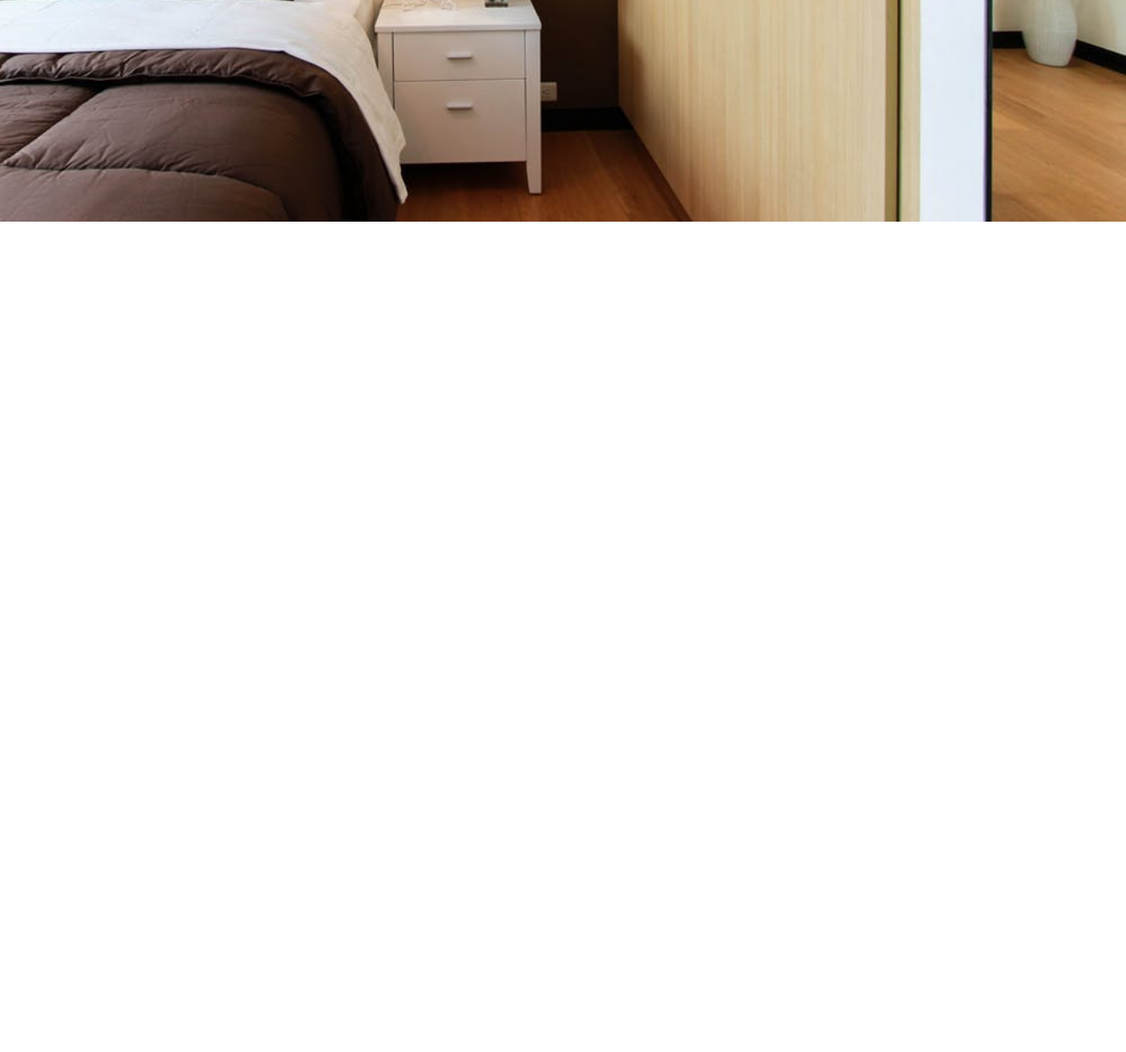
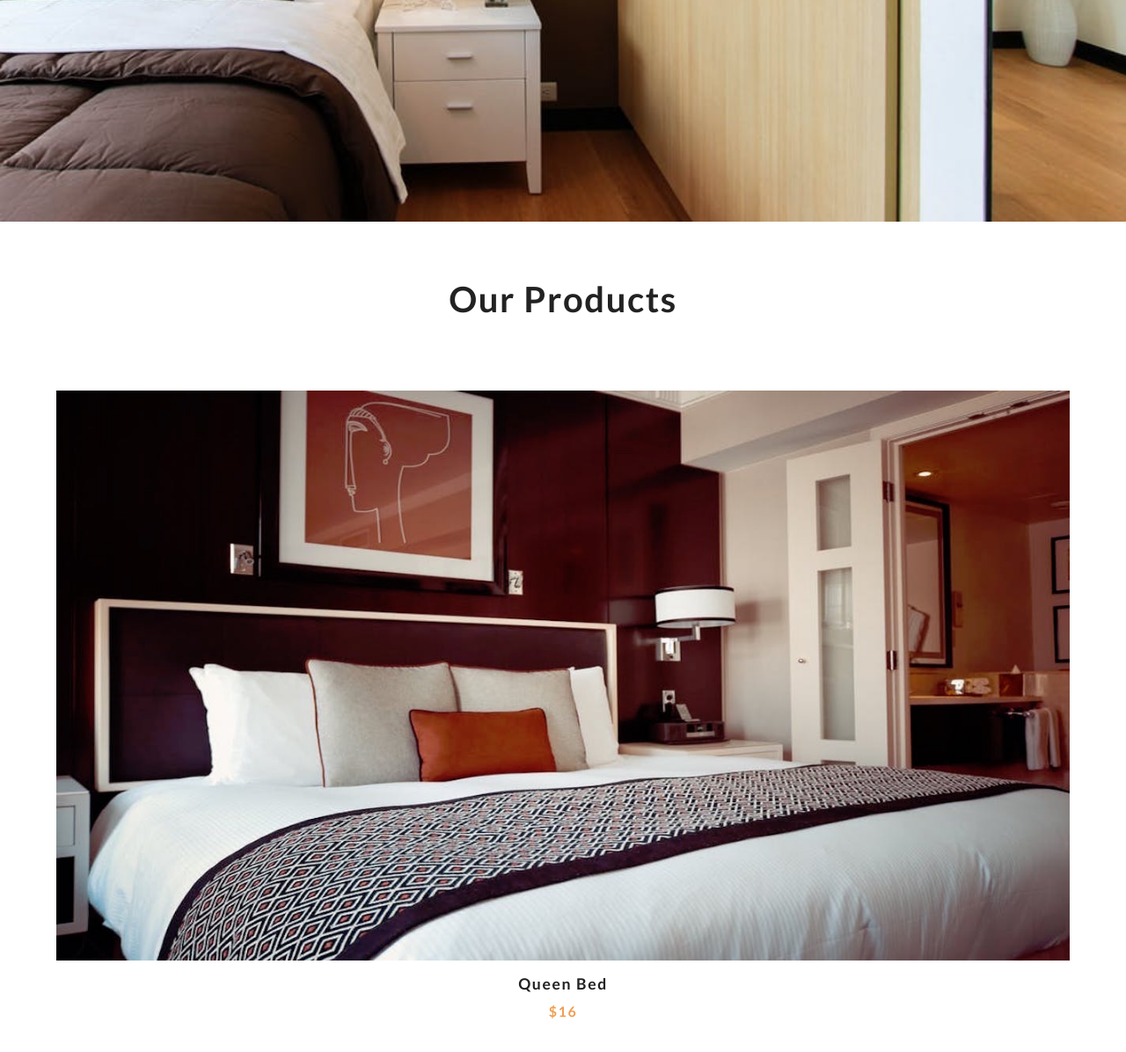
Before and after one commit to Belchenkov/js_furniture_shop_cart, a plain HTML site: page index.html in a window 1280 px wide. Shown: the part 548-1744 px from the top of the page at 88% size. Before the commit the page ends 800 px from the top, so only its background shows below. Drawn offline with Linux system fonts and the light colour scheme.

Commit message:
Section Products

```diff
--- a/css/styles.css
+++ b/css/styles.css
@@ -93,3 +93,78 @@ body {
     color: var(--primaryColor);
 }
 /* --------------- End of Hero ---------------- */
+
+/* --------------- Products ---------------- */
+
+.products {
+    padding: 4rem 0;
+}
+.section-title h2 {
+    text-align: center;
+    font-size: 2.5rem;
+    margin-bottom: 5rem;
+    text-transform: capitalize;
+    letter-spacing: var(--mainSpacing);
+}
+.products-center {
+    width: 90vw;
+    margin: 0 auto;
+    max-width: 1170px;
+    display: grid;
+    grid-template-columns: repeat(auto-fit, minmax(260px, 1fr));
+    grid-column-gap: 1.5rem;
+    grid-row-gap: 2rem;
+}
+.img-container {
+    position: relative;
+    overflow: hidden;
+}
+.bag-btn {
+    position: absolute;
+    top: 70%;
+    right: 0;
+    background: var(--primaryColor);
+    border: none;
+    text-transform: uppercase;
+    padding: 0.5rem 0.75rem;
+    letter-spacing: var(--mainSpacing);
+    font-weight: bold;
+    transition: var(--mainTransition);
+    transform: translateX(101%);
+    cursor: pointer;
+}
+.bag-btn:hover {
+    color: var(--mainWhite);
+}
+.fa-shopping-cart {
+    margin-right: 0.5rem;
+}
+.img-container:hover .bag-btn {
+    transform: translateX(0);
+}
+.product-img {
+    display: block;
+    width: 100%;
+    min-height: 12rem;
+    transition: var(--mainTransition);
+}
+.img-container:hover .product-img {
+    opacity: 0.5;
+}
+
+.product h3 {
+    text-transform: capitalize;
+    font-size: 1.1rem;
+    margin-top: 1rem;
+    letter-spacing: var(--mainSpacing);
+    text-align: center;
+}
+
+.product h4 {
+    margin-top: 0.7rem;
+    letter-spacing: var(--mainSpacing);
+    color: var(--primaryColor);
+    text-align: center;
+}
+
+/* ---------------End of Products ---------------- */
--- a/index.html
+++ b/index.html
@@ -43,6 +43,28 @@
     </header>
     <!-- end of hero -->
 
+    <!-- products -->
+    <div class="products">
+        <div class="section-title">
+            <h2>our products</h2>
+        </div>
+        <div class="products-center">
+            <!-- single product -->
+            <article class="product">
+                <div class="img-container">
+                    <img src="./images/product-1.jpeg" alt="product" class="product-img">
+                    <button class="bag-btn" data-id="1">
+                        <i class="fas fa-shopping-cart"></i> add to bag
+                    </button>
+                </div>
+                <h3>queen bed</h3>
+                <h4>$16</h4>
+            </article>
+            <!-- end of single product -->
+        </div>
+    </div>
+    <!-- end of products -->
+
     <script src="./js/app.js"></script>
 </body>
 </html>
```
Also changed, not shown: css/main.css (+0 -73 lines).
